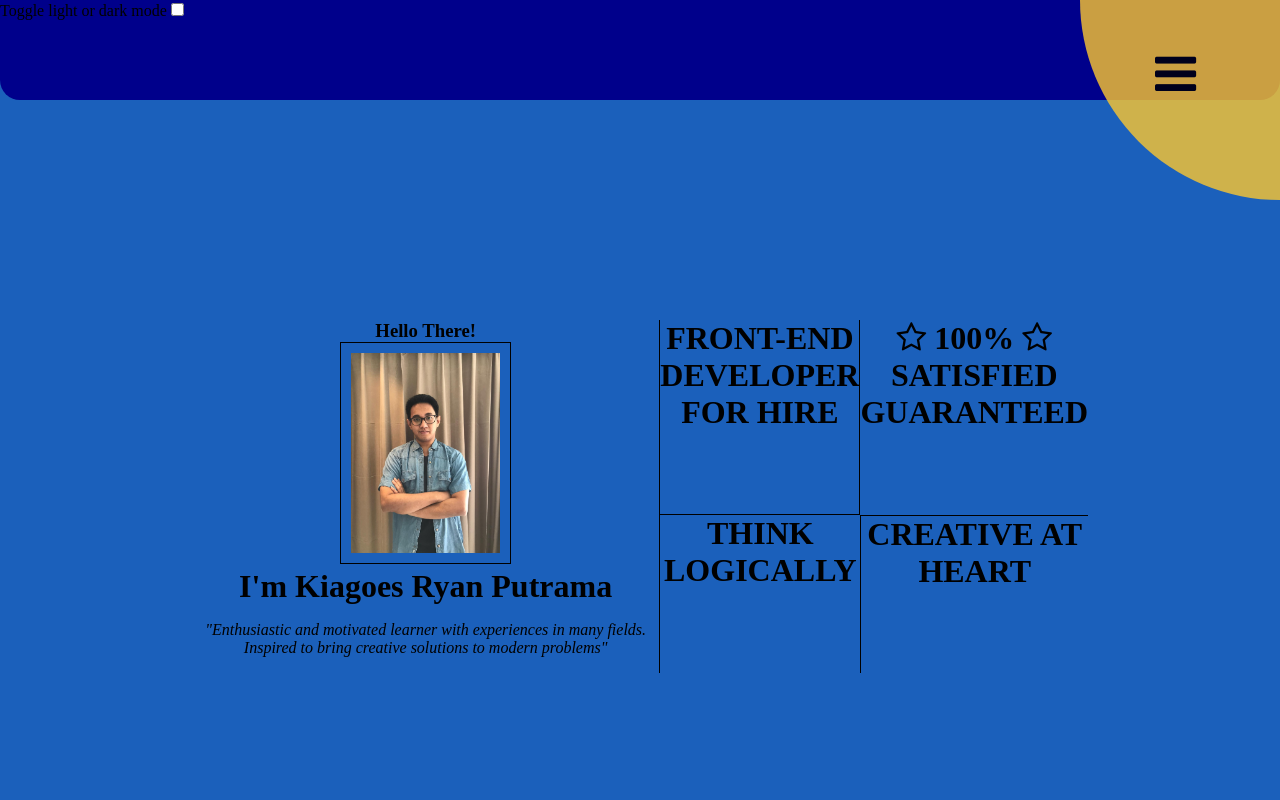
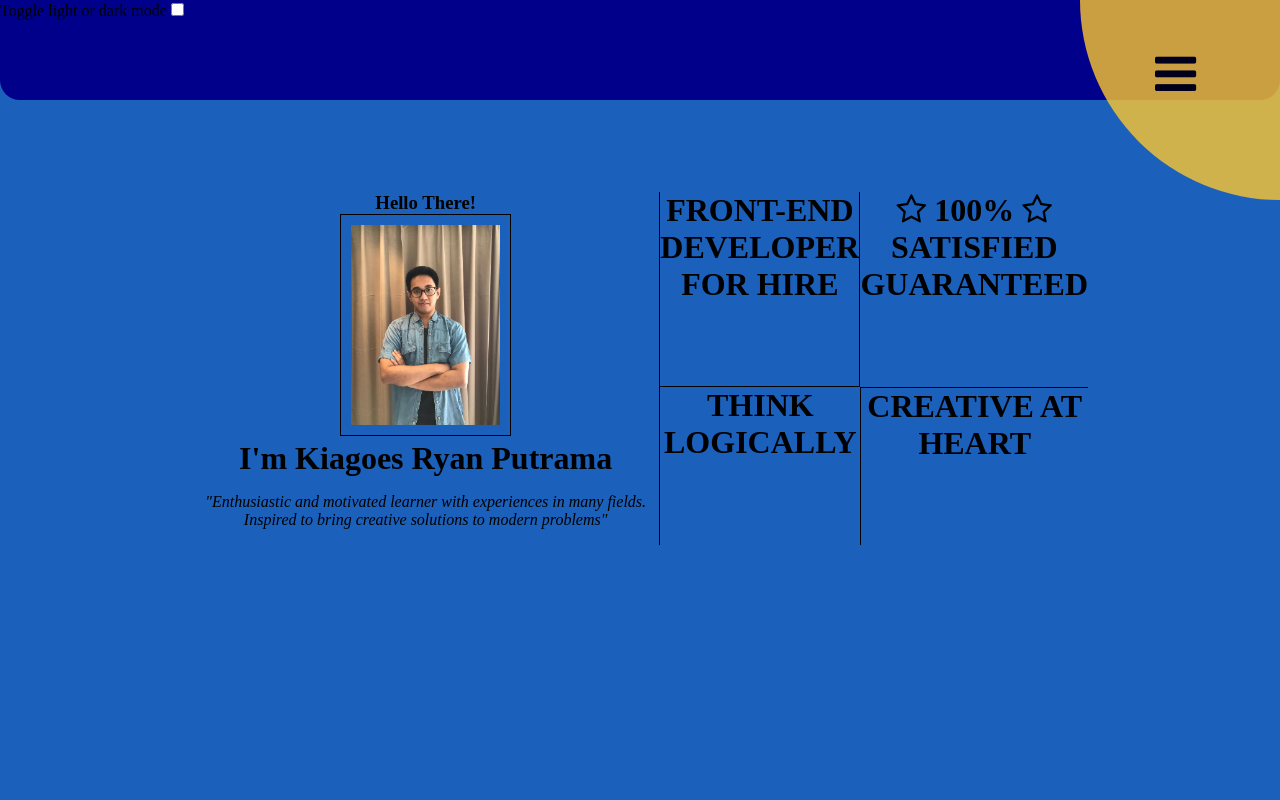
Before and after one commit to KRyanPutrama/Web-Portfolio, a plain HTML site: page index.html in a window 1280 px wide. Shown: the top 800 px of the page. Drawn offline with Linux system fonts and the light colour scheme.

Commit message:
Update placement

```diff
--- a/stylesheet/topwrapperstyle.css
+++ b/stylesheet/topwrapperstyle.css
@@ -6,16 +6,14 @@ body {
     position: relative;
     background: var(--main-theme);
     max-width: 100%;
-    height: 900px;
+    height: 1000px;
     color: var(--fontColor);
 }
 /* top container */
 .container {
     position: absolute;
     width: 70%;
-    margin-left: 15%;
-    margin-right: 15%;
-    margin-top: 25%;
+    margin: 15%;
     display: flex;
 }
 
```
